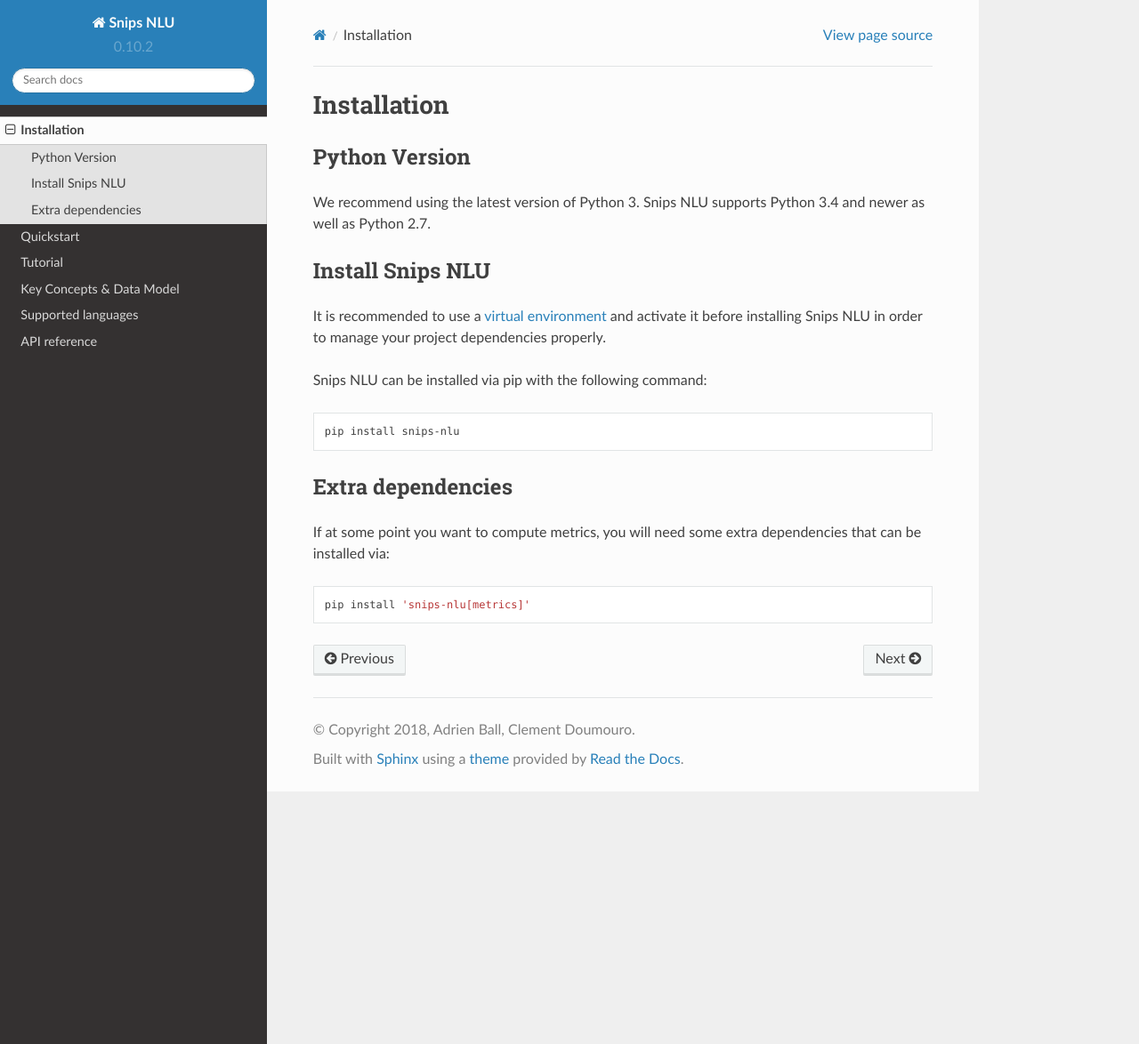
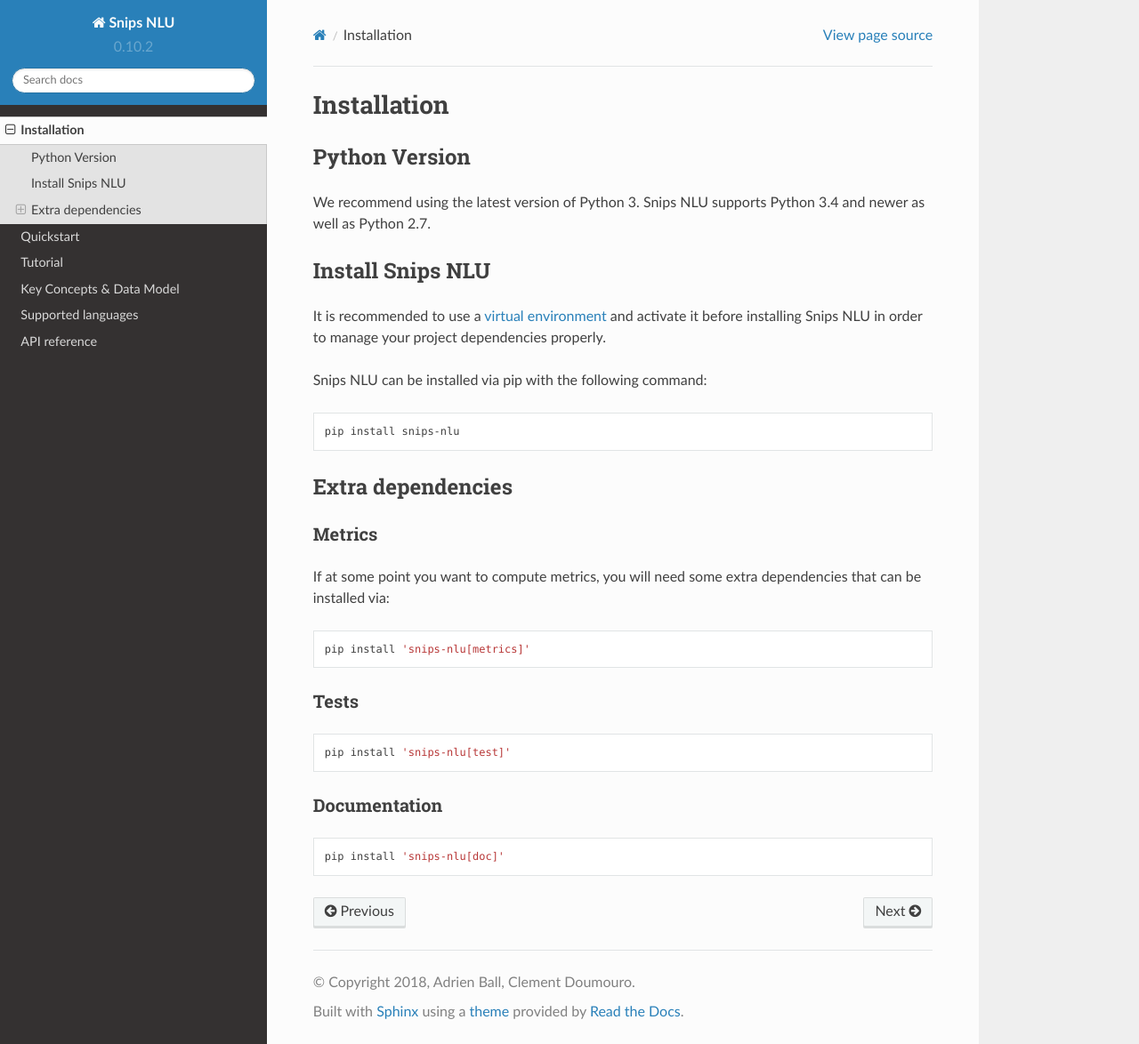
Before and after one commit to snipsco/snips-nlu, a Sphinx documentation site: the page built from docs/source/installation.rst, in a window 1280 px wide and 1174 px high. Shown: the whole window at 89% size. Built offline with Sphinx 7.4.7 and the Read the Docs theme 2.0.0, drawn with Linux system fonts in a browser that asks for light colours.

Commit message:
Enrich installation section

```diff
--- a/docs/source/installation.rst
+++ b/docs/source/installation.rst
@@ -25,6 +25,10 @@
 Extra dependencies
 ------------------
 
+-------
+Metrics
+-------
+
 If at some point you want to compute metrics, you will need some extra
 dependencies that can be installed via:
 
@@ -32,5 +36,21 @@
 
     pip install 'snips-nlu[metrics]'
 
+-----
+Tests
+-----
+
+.. code-block:: sh
+
+    pip install 'snips-nlu[test]'
+
+-------------
+Documentation
+-------------
+
+.. code-block:: sh
+
+    pip install 'snips-nlu[doc]'
+
 
 .. _virtual environment: https://virtualenv.pypa.io/
```
